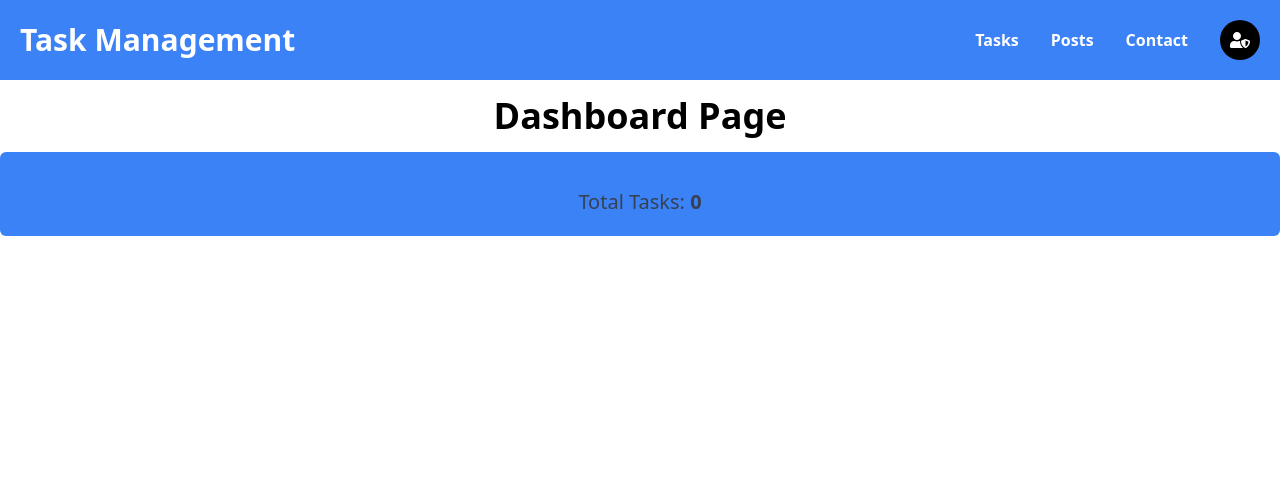
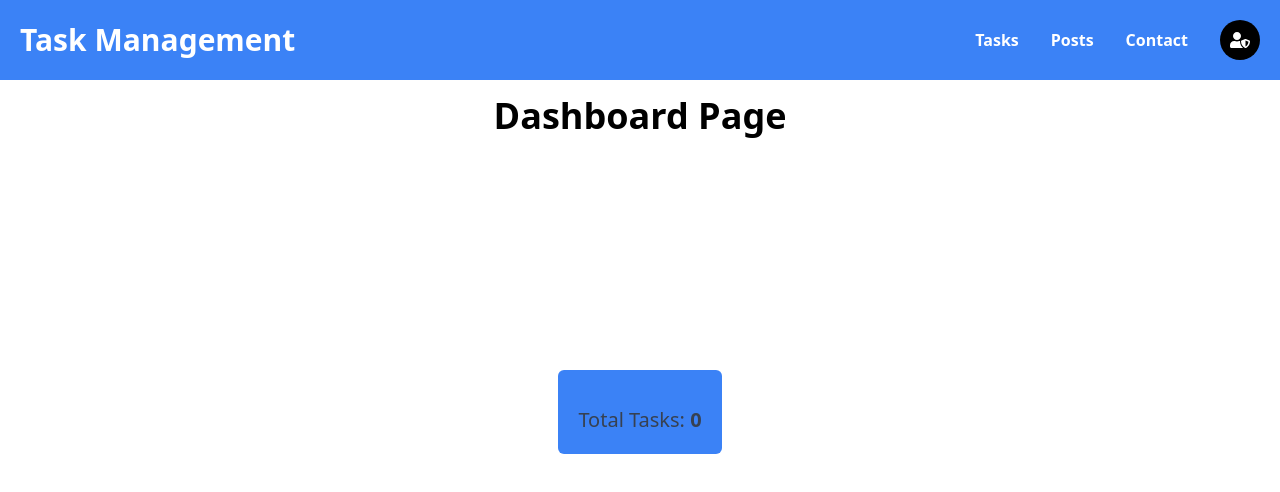
Before and after one commit to miracl3-dreams/e-commerce-fe, a React (Vite) app: page /dashboard in a window 1280 px wide. Shown: the top 492 px of the page. Built offline with nearby package versions, Linux system fonts and the light colour scheme; no server answers; sample sign-in values are in the browser's storage.

Commit message:
updating files

```diff
--- a/src/pages/Dashboard/Dashboard.jsx
+++ b/src/pages/Dashboard/Dashboard.jsx
@@ -32,8 +32,8 @@ const Dashboard = () => {
             Dashboard Page
           </h1>
         </div>
-        <div>
-          <Cards className="bg-blue-500 flex justify-center">
+        <div className="flex justify-center items-center h-[65vh]">
+          <Cards className="bg-blue-500 flex justiy-center items-start h">
             <p className="text-xl text-gray-700 mt-4">
               Total Tasks: <span className="font-semibold">{taskCount}</span>
             </p>
--- a/src/pages/Tasks/Tasks.jsx
+++ b/src/pages/Tasks/Tasks.jsx
@@ -3,6 +3,7 @@ import { Link, useNavigate } from "react-router-dom";
 import { useQuery, useMutation, useQueryClient } from "@tanstack/react-query";
 import Cards from "../../components/Cards";
 import Button from "../../components/Button";
+import Loading from "../../components/Loading"
 import Modal from "../../components/Modal";
 import axios from "../../utils/Axios";
 import { toast, Bounce } from "react-toastify";
```
Also changed, not shown: src/App.jsx (+9 -9 lines).
